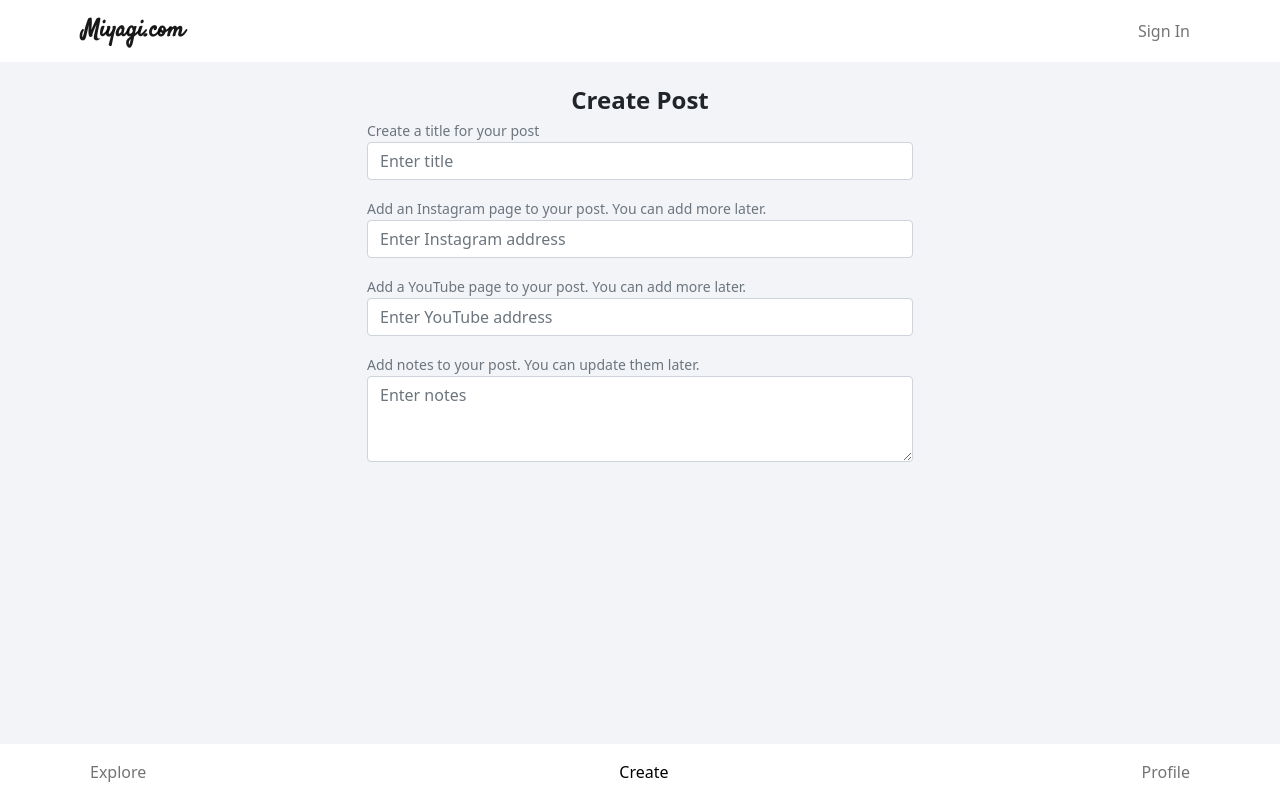
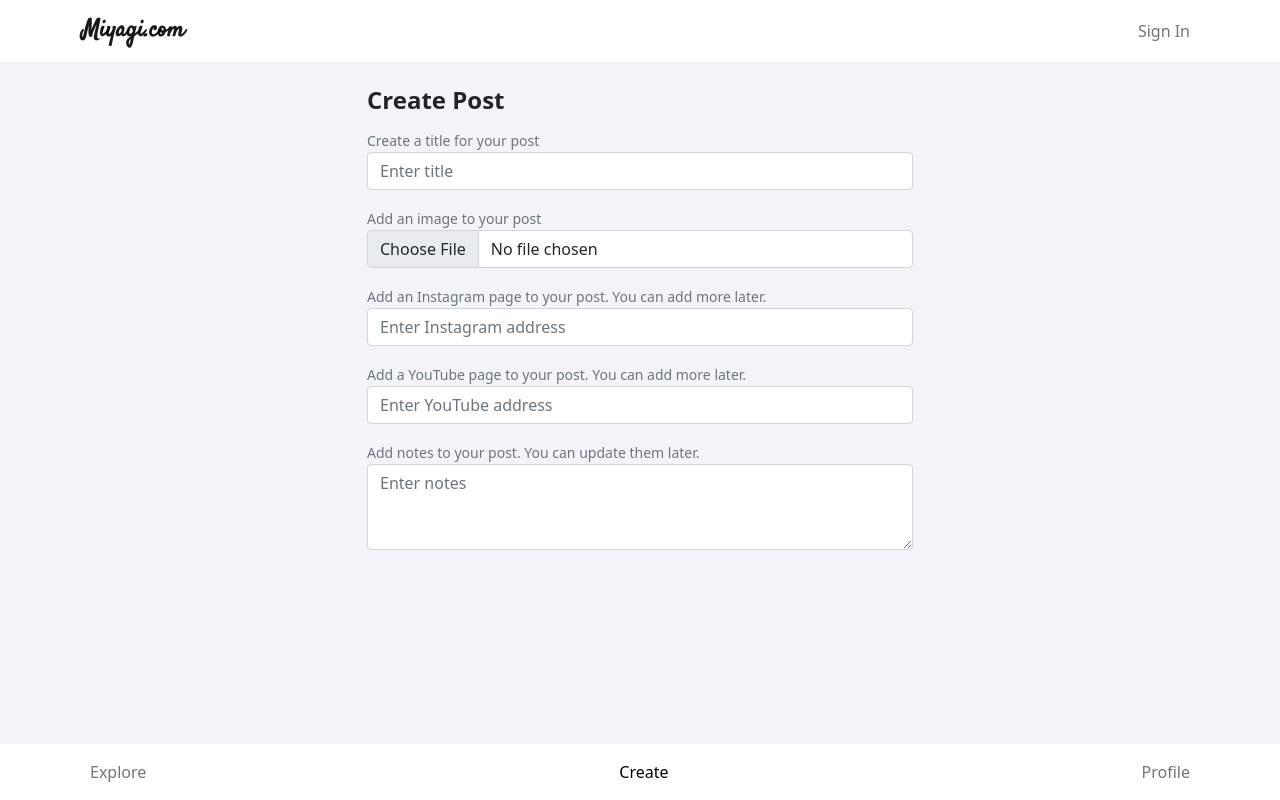
Before and after one commit to asherman-ca/miyagi, a React (Create React App) app: page /create in a window 1280 px wide. Built offline with nearby package versions, Linux system fonts and the light colour scheme; no server answers.

Commit message:
create fields complete

```diff
--- a/src/App.css
+++ b/src/App.css
@@ -28,8 +28,8 @@ body {
 }
 
 .formHeader {
-	text-align: center;
+	/* text-align: center; */
 	font-weight: bold;
 	font-size: 1.5rem;
-	padding-top: 20px;
+	padding: 20px 0px 10px;
 }
--- a/src/pages/Create.jsx
+++ b/src/pages/Create.jsx
@@ -153,6 +153,19 @@
                 />
               </Form.Group>
 
+              <Form.Group controlId="formFile" className="mb-3">
+                {/* <Form.Label>Default file input example</Form.Label> */}
+                <Form.Text className="text-muted">
+                  Add an image to your post
+                </Form.Text>
+                <Form.Control
+                  type="file"
+                  id="images"
+                  accept=".jpg,.png,.jpeg"
+                  onChange={onMutate}
+                />
+              </Form.Group>
+
               <Form.Group className="mb-3" controlId="formBasicEmail">
                 {/* <Form.Label>Instagram</Form.Label> */}
                 <Form.Text className="text-muted">
@@ -191,6 +204,8 @@
                   onChange={onMutate}
                 />
               </Form.Group>
+
+
             </Form>
           </Col>
         </Row>
```
